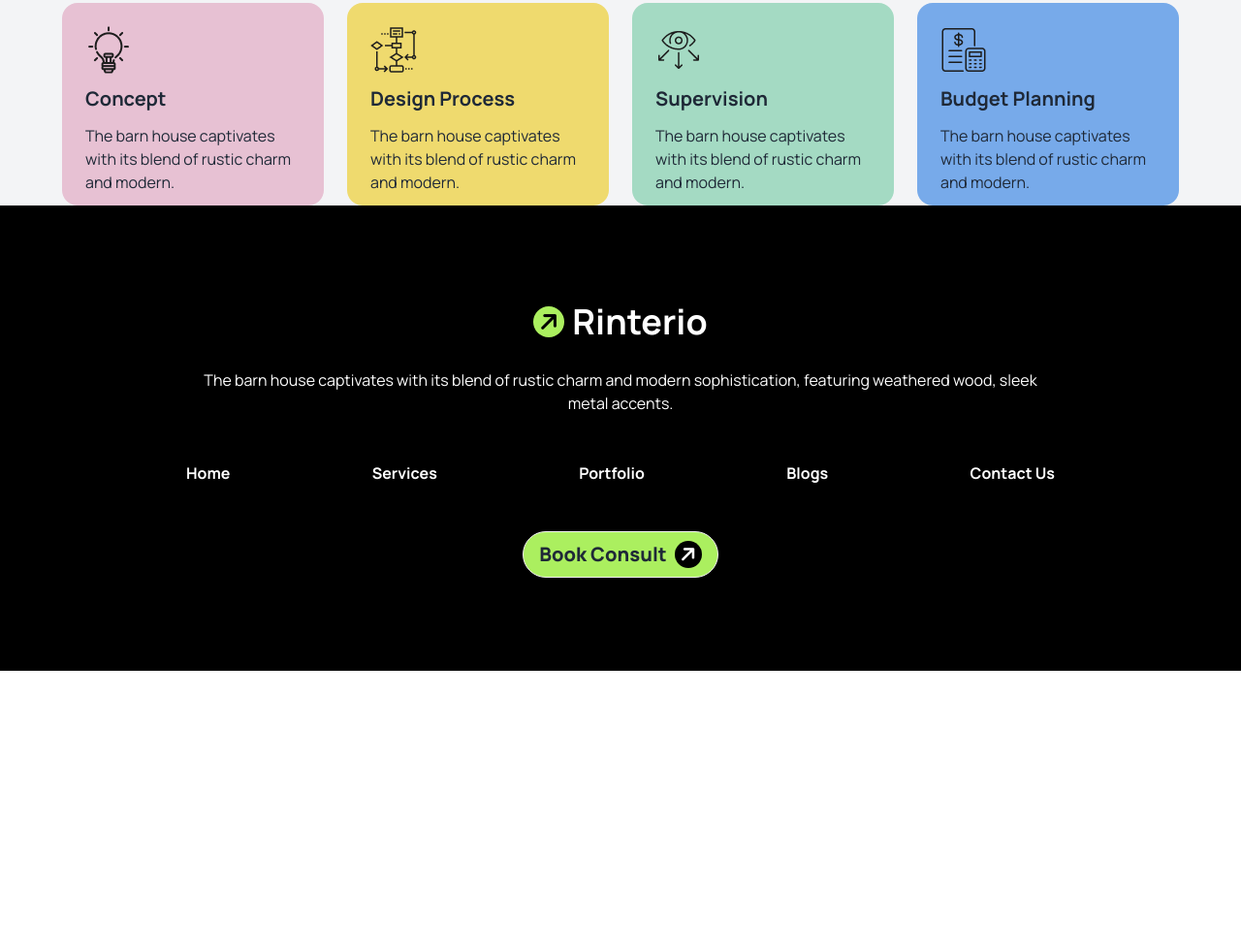
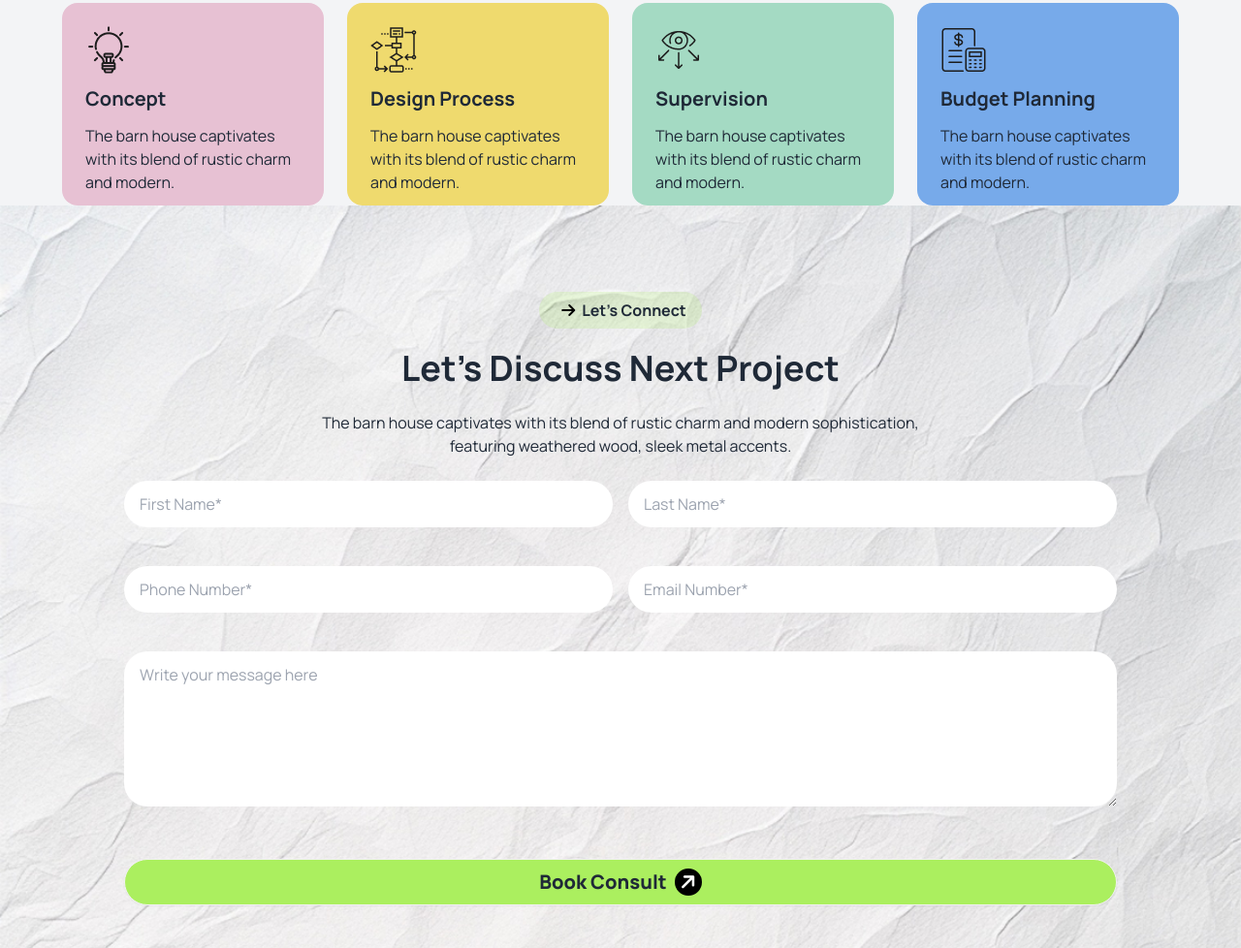
Before and after one commit to Tanim-Ahmmed/Assignment-3, a plain HTML site: page index.html in a window 1280 px wide. Shown: the part 1822-2800 px from the top of the page at 97% size. Before the commit the page ends 2514 px from the top, so only its background shows below. Drawn offline with nearby package versions, Linux system fonts and the light colour scheme.

Commit message:
lets contact part done

```diff
--- a/index.html
+++ b/index.html
@@ -37,6 +37,7 @@
           'card-2': ' #EFDA6E',
           'card-3': '#A4DAC3 ',
           'card-4': '#77AAEA',
+          'bg-button':'#ABEF5F33',
         }
       }
     }
@@ -205,6 +206,43 @@
 
       </div>
 
+      <!-- lets discuss part -->
+
+      <div class=" bg-[url('./assets/bg.jpg')] bg-no-repeat bg-cover ">
+       <div class="container mx-auto md:w-[80%] pt-24 pb-20 ">
+       <div class="text-center">
+        <a class=" bg-bg-button  pt-2 pr-4 pb-2 pl-4 text-base font-bold rounded-3xl lg:w-auto "><i class="fa-solid fa-arrow-right  text-black rounded-full w-7 h-7 text-base"></i>Let’s Connect</a>
+        <h2 class="mt-6 text-4xl font-bold">Let’s Discuss Next Project</h2>
+        <p class="mt-6 font-normal text-base">The barn house captivates with its blend of rustic charm and modern sophistication, <br> featuring weathered wood, sleek metal accents.</p>
+       </div>
+
+       <!-- form -->
+       <div class="text-center">
+         <div class=" mt- md:grid gap-4" >
+
+           <input class="appearance-none w-full py-3 px-4 bg-white rounded-3xl focus:outline-none mt-6" type="text" placeholder="First Name*">
+
+           <input class="appearance-none w-full py-3 px-4 bg-white rounded-3xl focus:outline-none mt-6" type="text" placeholder="Last Name*">
+
+           <input class="appearance-none w-full py-3 px-4 bg-white rounded-3xl focus:outline-none mt-6" type="text" placeholder="Phone Number*">
+
+           <input class="appearance-none w-full py-3 px-4 bg-white rounded-3xl focus:outline-none mt-6" type="text" placeholder="Email Number*">
+
+           <div class=" mt-6 md:col-span-2">
+
+            <textarea class="appearance-none w-full h-40 py-3 px-4 bg-white text-gray-700 rounded-3xl focus:outline-none" id="message" placeholder="Write your message here"></textarea>
+
+           </div>
+         </div>
+         <a class="btn bg-house-icon w-full hover:bg-house-icon text-xl font-extrabold rounded-3xl mt-6 lg:mt-12 ">Book Consult<i class="fa-solid fa-arrow-right -rotate-45 text-white bg-black rounded-full w-7 h-7 text-xl "></i></a>
+
+       </div>
+       </div>
+      </div>
+
+
+
+
     </main>
 
     <!-- footer section -->
```
